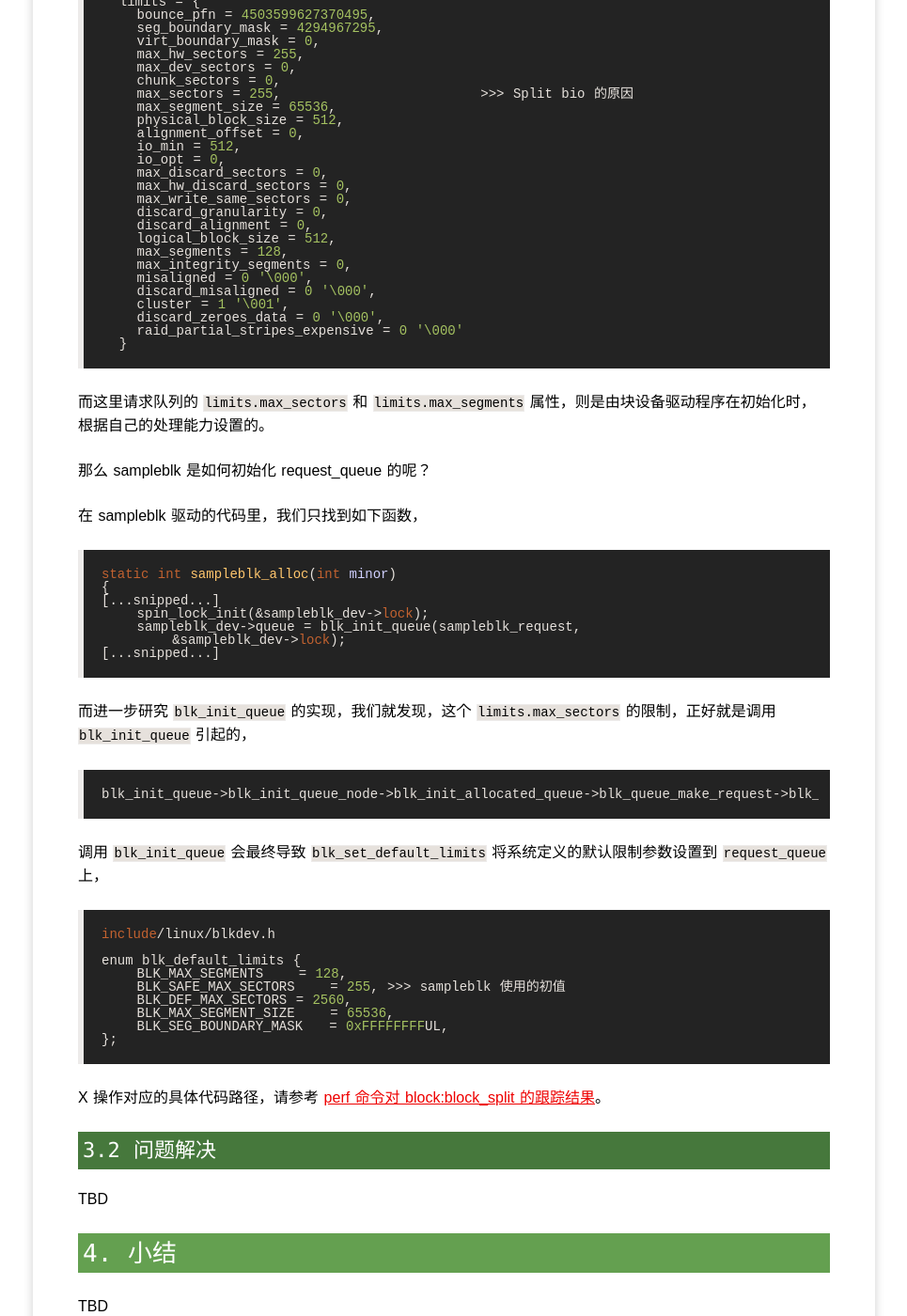
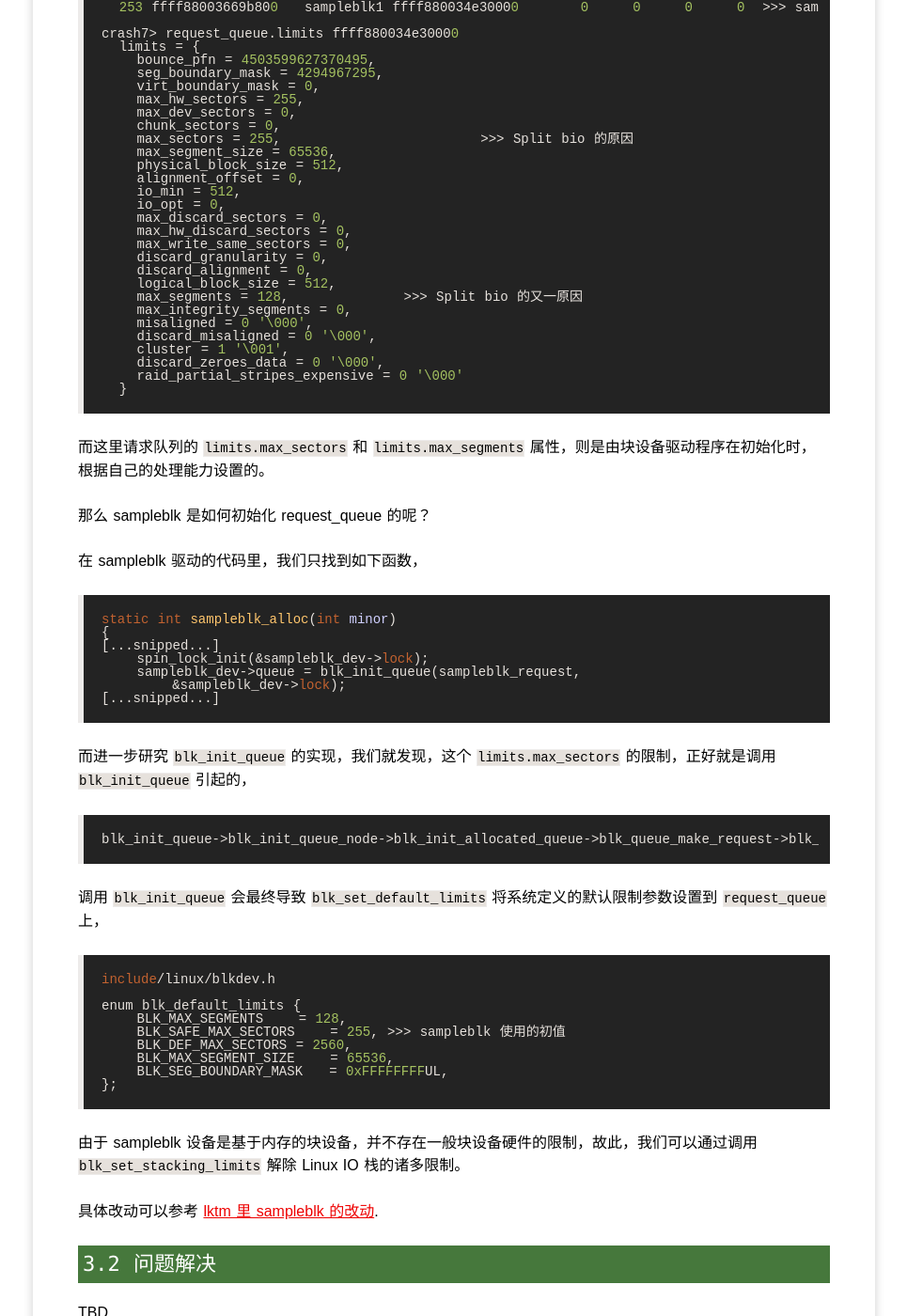
Before and after one commit to yangoliver/yangoliver.github.io, a Jekyll site: the page built from _posts/2016/2016-11-12-linux-block-driver-basic-6.md, in a window 1280 px wide and 1400 px high, scrolled down 1921 px. Shown: the whole window at 94% size, without its empty margins (157-1122 px from the left). Built offline with Jekyll 4.4.1, drawn with Linux system fonts in a browser that asks for light colours; comment, search, counter and statistics services are not loaded; some of the changed text lies outside the part shown.

Commit message:
draft: minor changes for sampleblk bio split fix

```diff
--- a/_posts/2016/2016-11-12-linux-block-driver-basic-6.md
+++ b/_posts/2016/2016-11-12-linux-block-driver-basic-6.md
@@ -53,6 +53,8 @@
 当文件系统提交 `bio` 时，`generic_make_request` 会调用 `blk_queue_bio` 将 `bio` 缓存到设备请求队列 (request_queue) 里。
 而在缓存 `bio` 之前，`blk_queue_bio` 会调用 `blk_queue_split`，此函数根据块设备的请求队列设置的 `limits.max_sectors` 和 `limits.max_segments` 属性，来对超出自己处理能力的大 `bio` 进行拆分。
 
+X 操作对应的具体代码路径，请参考 [perf 命令对 block:block_split 的跟踪结果](https://github.com/yangoliver/lktm/blob/master/drivers/block/sampleblk/labs/lab2/perf_block_split.log)。
+
 那么，本例中的 sampleblk 驱动的块设备，是否设置了 `request_queue` 的相关属性呢？我们可以利用 `crash` 命令，查看该设备驱动的 `request_queue` 及其属性，
 
 	crash7> dev -d
@@ -82,7 +84,7 @@
 	    discard_granularity = 0,
 	    discard_alignment = 0,
 	    logical_block_size = 512,
-	    max_segments = 128,
+	    max_segments = 128,             >>> Split bio 的又一原因
 	    max_integrity_segments = 0,
 	    misaligned = 0 '\000',
 	    discard_misaligned = 0 '\000',
@@ -121,7 +123,9 @@
 	    BLK_SEG_BOUNDARY_MASK   = 0xFFFFFFFFUL,
 	};
 
-X 操作对应的具体代码路径，请参考 [perf 命令对 block:block_split 的跟踪结果](https://github.com/yangoliver/lktm/blob/master/drivers/block/sampleblk/labs/lab2/perf_block_split.log)。
+由于 sampleblk 设备是基于内存的块设备，并不存在一般块设备硬件的限制，故此，我们可以通过调用 `blk_set_stacking_limits` 解除 Linux IO 栈的诸多限制。
+
+具体改动可以参考 [lktm 里 sampleblk 的改动](https://github.com/yangoliver/lktm/commit/bc05891d53334cc3fa4690b87718c935ba76f52b#diff-3858c6a043ac372fbae32d03d9f26d16).
 
 ### 3.2 问题解决
 
```
